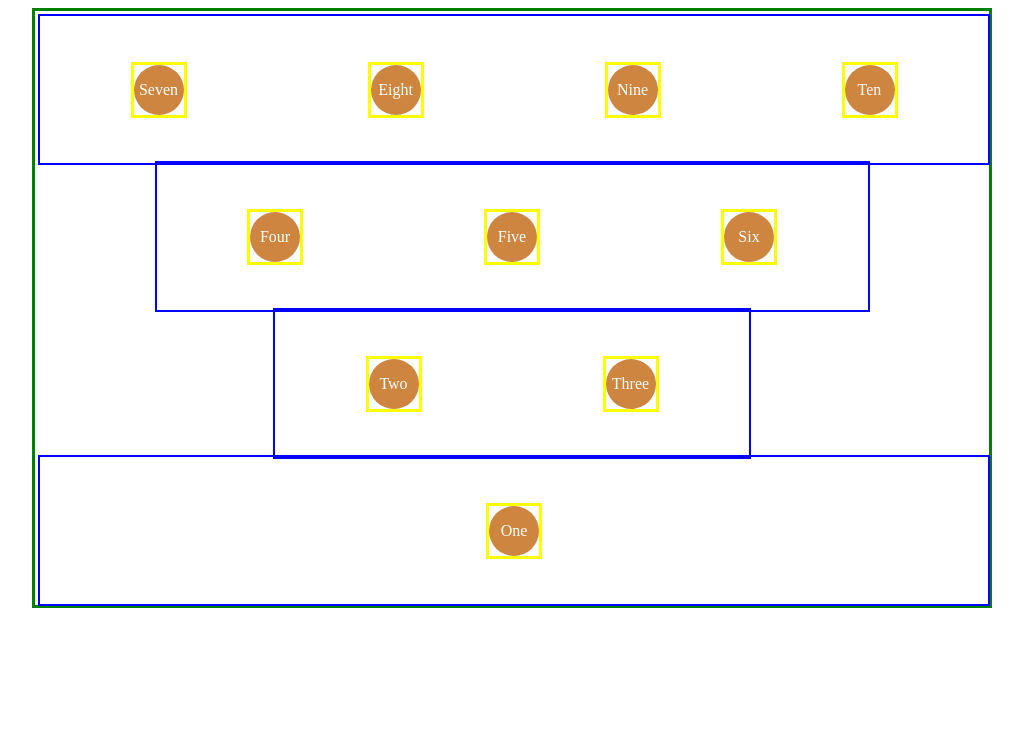
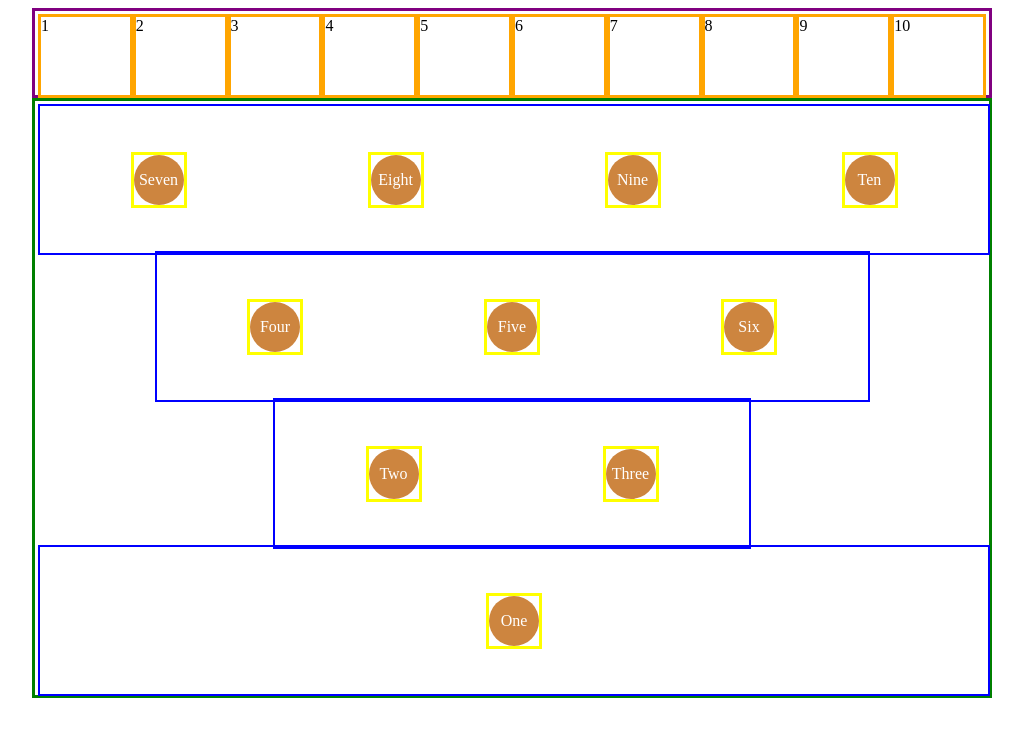
Before and after one commit to Bowlinmaster/bowlinmaster.github.io, a plain HTML site: page index.html in a window 1280 px wide. Shown: the whole page, without its empty margins (128-1151 px from the left). Drawn offline with nearby package versions, Linux system fonts and the light colour scheme.

Commit message:
Added extremely rough styling for a game scoreboard.

```diff
--- a/index.html
+++ b/index.html
@@ -1,6 +1,19 @@
 <script src=https://code.jquery.com/jquery-3.6.0.min.js></script>
 <script src="app.js"></script>
 
+
+<div class="scoreboard">
+    <div class="frame frame-1">1</div>
+    <div class="frame frame-2">2</div>
+    <div class="frame frame-3">3</div>
+    <div class="frame frame-4">4</div>
+    <div class="frame frame-5">5</div>
+    <div class="frame frame-6">6</div>
+    <div class="frame frame-7">7</div>
+    <div class="frame frame-8">8</div>
+    <div class="frame frame-9">9</div>
+    <div class="frame frame-10">10</div>
+</div>
 <div class="frame-deck">
     <div class="row">
         <div class="row-4">
@@ -56,6 +69,23 @@
 </div>
 
 <style>
+    .scoreboard {
+        margin: auto;
+        width: 75%;
+        border: 3px solid purple;
+        padding: 3px;
+        height: 10%;
+        display: flex; /* Allow frames to be next to each other inside the div*/
+    }
+
+    .frame {
+        border: 3px solid orange;
+        margin: auto;
+        display: flex;
+        width: 9.6%;
+        height: 100%;/* Slightly over on the bottom because of padding in the scoreboard*/
+    }
+
     .frame-deck {
         margin: auto;
         width: 75%;
```
